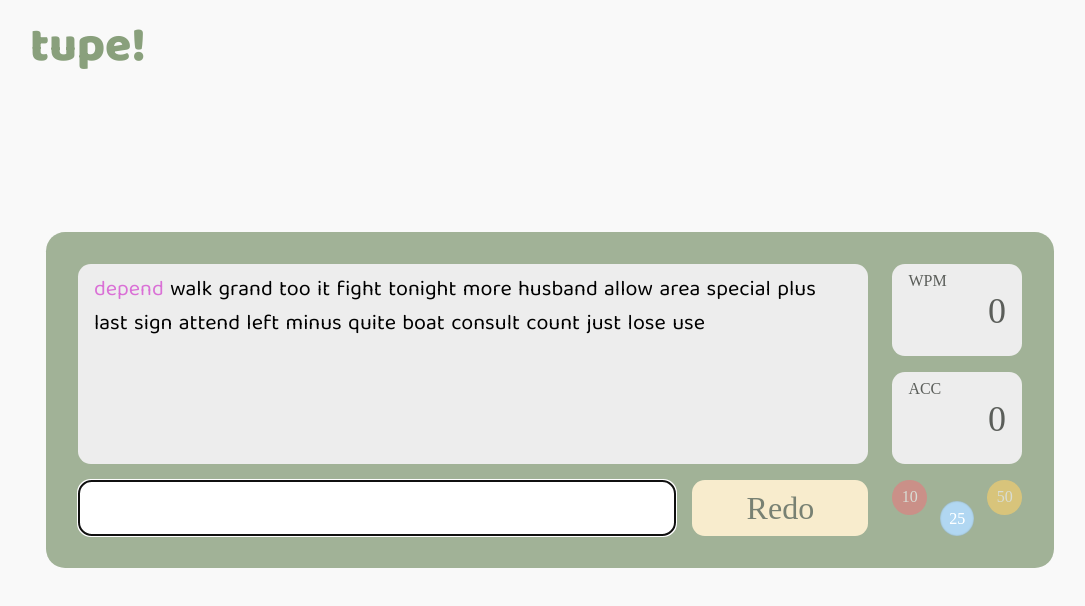
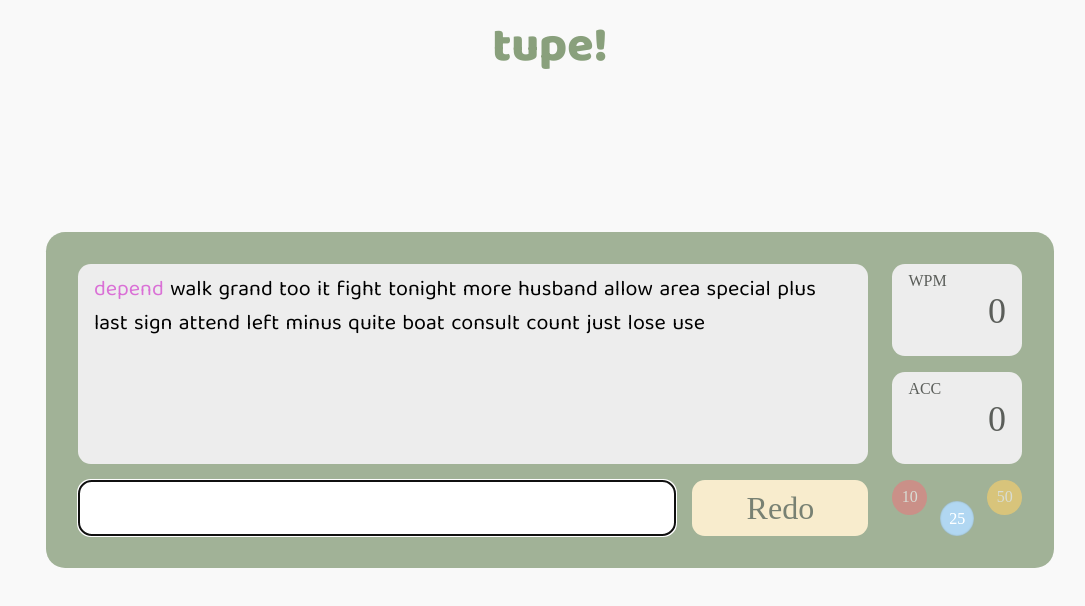
Before and after one commit to thetunr/react-app, a React (Create React App) app: page / in a window 1280 px wide. Shown: the top 606 px of the page, without its empty margins (90-1175 px from the left). Built offline with nearby package versions, Linux system fonts and the light colour scheme; a web font is replaced by a local one.

Commit message:
Bug fix of uncentered title

```diff
--- a/src/App.css
+++ b/src/App.css
@@ -1,33 +1,3 @@
-/* DEFAULT STYLES */
-.App {
-  background-color: #f9f9f9;
-  width: 100vw;
-  height: 100vh;
-  display: flex;
-  flex-direction: column;
-  justify-content: center;
-  align-items: center;
-}
-
-/* @media (min-width: 769px) {
-  .App {
-    background-color: #f9f9f9;
-    width: 100vw;
-    height: 100vh;
-    display: flex;
-    flex-direction: column;
-    justify-content: center;
-    align-items: center;
-  }
-} */
-
-@media (max-width: 768px) {
-  .App {
-    background-color: #A1B297;
-    display: block;
-  }
-}
-
 /* @media (prefers-reduced-motion: no-preference) {
   .App-logo {
     animation: App-logo-spin infinite 20s linear;
--- a/src/pages/Main.js
+++ b/src/pages/Main.js
@@ -151,7 +151,7 @@ const WebMain = () => {
   }, [typingStatus, seconds]);
 
   return (
-    <div>
+    <div className='app-screen'>
       <span
         className='title'
         onMouseEnter={() => setTitle('type!')}
--- a/src/pages/MobileMain.css
+++ b/src/pages/MobileMain.css
@@ -1,4 +1,9 @@
 @media (max-width: 768px) {
+  .app-screen {
+    background-color: #A1B297;
+    display: block;
+  }
+
   .title {
     /* position */
     /* dimension: */
@@ -176,6 +181,11 @@
     grid-column: 3 / 4;
   }
 
+  .redo-button:hover,
+  .num-button:hover {
+    cursor: pointer;
+  }
+
   .selected-num {
     /* text-decoration: underline; */
     color: white;
--- a/src/pages/WebMain.css
+++ b/src/pages/WebMain.css
@@ -1,6 +1,20 @@
 /* grid: https: //studiomeal.com/archives/533 */
 /* google fonts: https: //fonts.google.com/ */
+
+.app-screen {
+  width: 100vw;
+  height: 100vh;
+}
+
 @media (min-width: 769px) {
+  .app-screen {
+    background-color: #f9f9f9;
+    display: flex;
+    flex-direction: column;
+    justify-content: center;
+    align-items: center;
+  }
+
   .title {
     /* position */
     position: absolute;
@@ -14,6 +28,9 @@
     font-weight: 900;
     font-size: min(3rem, 7vh);
     color: #89A07C;
+    /* display: */
+    justify-self: center;
+    align-self: center;
   }
 
   .container-box {
```
